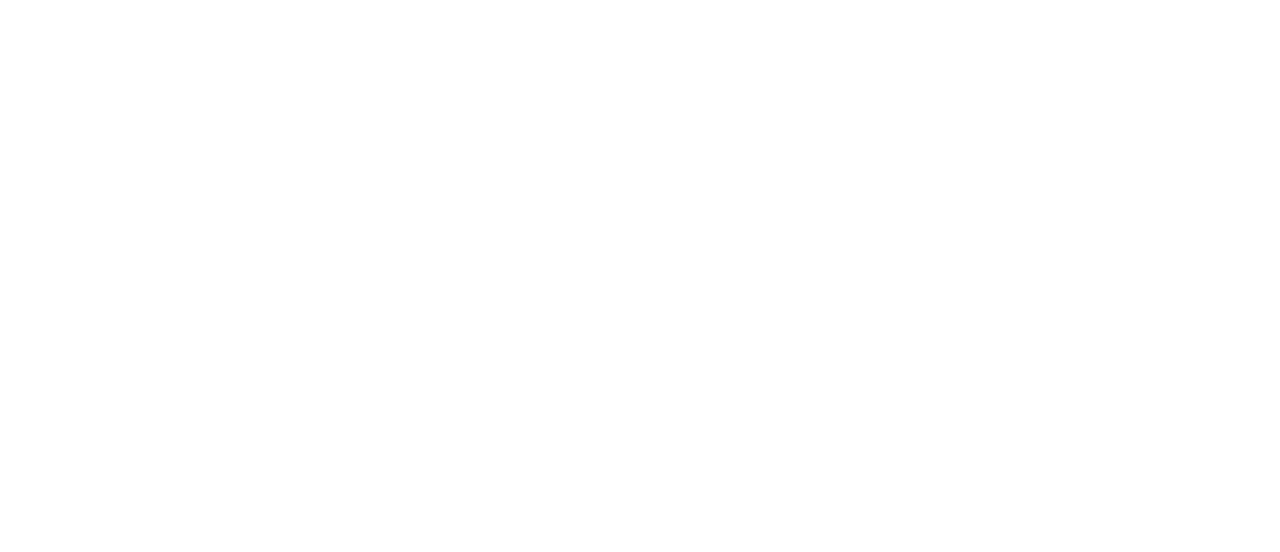
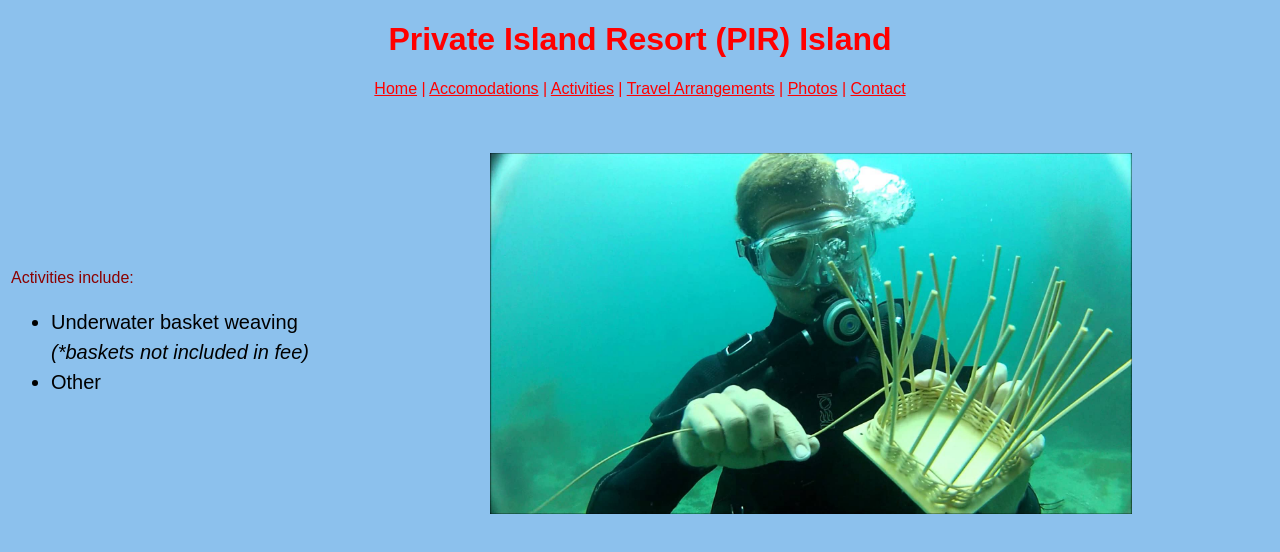
Before and after one commit to mhozo/islandresort, a plain HTML site: page activities.html in a window 1280 px wide. Drawn offline with Linux system fonts and the light colour scheme.

Commit message:
adds tons of new pages to master

```diff
--- a/accomodations.html
+++ b/accomodations.html
@@ -0,0 +1,44 @@
+<!doctype html>
+
+<html lang="en">
+<head>
+  <meta charset="utf-8">
+
+  <title>Private Island Resort (PIR) Island</title>
+  <meta name="description" content="Private Island Resort (PIR) Island">
+  <meta name="author" content="Mak">
+
+  <link rel="stylesheet" href="css/styles.css?v=1.0">
+
+  <!--[if lt IE 9]>
+    <script src="https://cdnjs.cloudflare.com/ajax/libs/html5shiv/3.7.3/html5shiv.js"></script>
+  <![endif]-->
+</head>
+
+<body>
+  <h1>Private Island Resort (PIR) Island</h1>
+
+  <!-- Header Links -->
+  <p class=headerlinks>
+  <a href="index.html">Home</a> |
+  <a href="accomodations.html">Accomodations</a> |
+  <a href="activities.html">Activities</a> |
+  <a href="arrangements.html">Travel Arrangements</a> |
+  <a href="photos.html">Photos</a>  |
+  <a href="contact.html">Contact</a>
+  </p>
+  <br><br>
+
+  <!-- Page Content -->
+  <table>
+    <tr>
+      <td><img src="luxUWapt.jpg" alt="Luxury Underwater Apartment photo" width="35%"><br></td>
+      <td><p>Explore our Luxury Deluxe Apartment floor plan below, or inquire about our Luxury Underwater Apartment for more details. Complimentary mints provided upon arrival (one night only)</p></td>
+    </tr>
+  </table>
+  <img src="luxapt.jpg" alt="Luxury Deluxe Apartment photo" width="100%">
+
+
+  <script src="js/scripts.js"></script>
+</body>
+</html>
--- a/activities.html
+++ b/activities.html
@@ -0,0 +1,46 @@
+<!doctype html>
+
+<html lang="en">
+<head>
+  <meta charset="utf-8">
+
+  <title>Private Island Resort (PIR) Island</title>
+  <meta name="description" content="Private Island Resort (PIR) Island">
+  <meta name="author" content="Mak">
+
+  <link rel="stylesheet" href="css/styles.css?v=1.0">
+
+  <!--[if lt IE 9]>
+    <script src="https://cdnjs.cloudflare.com/ajax/libs/html5shiv/3.7.3/html5shiv.js"></script>
+  <![endif]-->
+</head>
+
+<body>
+  <h1>Private Island Resort (PIR) Island</h1>
+
+  <!-- Header Links -->
+  <p class=headerlinks>
+  <a href="index.html">Home</a> |
+  <a href="accomodations.html">Accomodations</a> |
+  <a href="activities.html">Activities</a> |
+  <a href="arrangements.html">Travel Arrangements</a> |
+  <a href="photos.html">Photos</a>  |
+  <a href="contact.html">Contact</a>
+  </p>
+  <br><br>
+
+  <!-- Page Content -->
+  <table>
+    <tr>
+      <td  align="left"><p>Activities include:<ul>
+        <li>Underwater basket weaving <em>(*baskets not included in fee)</em></li>
+        <li>Other</li>
+      </p></td>
+      <td><img src="underwaterBW.jpg" alt="Underwater Basket Weaving photo" width="70%"><br></td>
+    </tr>
+  </table>
+
+
+  <script src="js/scripts.js"></script>
+</body>
+</html>
--- a/css/styles.css
+++ b/css/styles.css
@@ -16,6 +16,7 @@ h2 {
 
 p {
   font-family: sans-serif;
+  color: darkred;
 }
 
 ul {
```
Also changed, not shown: arrangements.html (+44 -0 lines), contact.html (+44 -0 lines), index.html (+1 -0 lines), photos.html (+37 -0 lines), crew.jpg (added), luxUWapt.jpg (added), luxapt.jpg (added), nocontact.jpg (added), underwaterBW.jpg (added).
